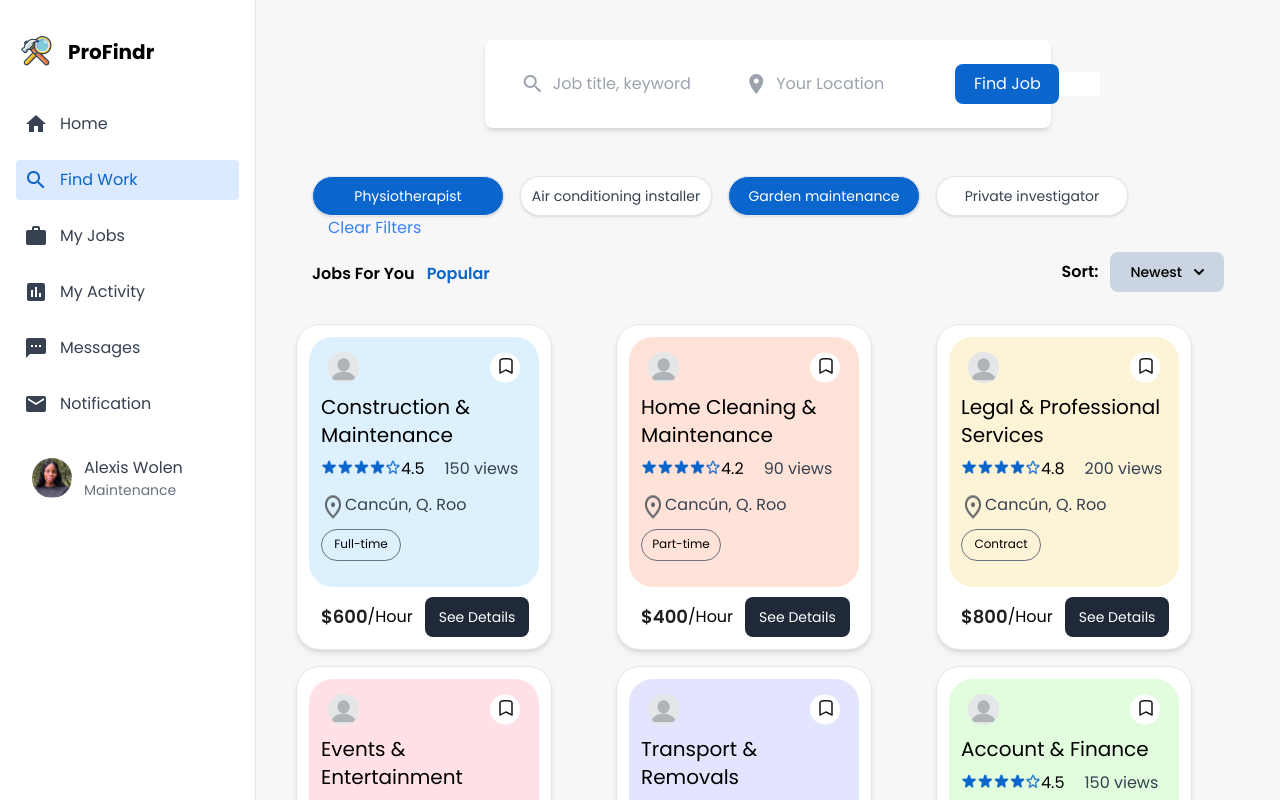
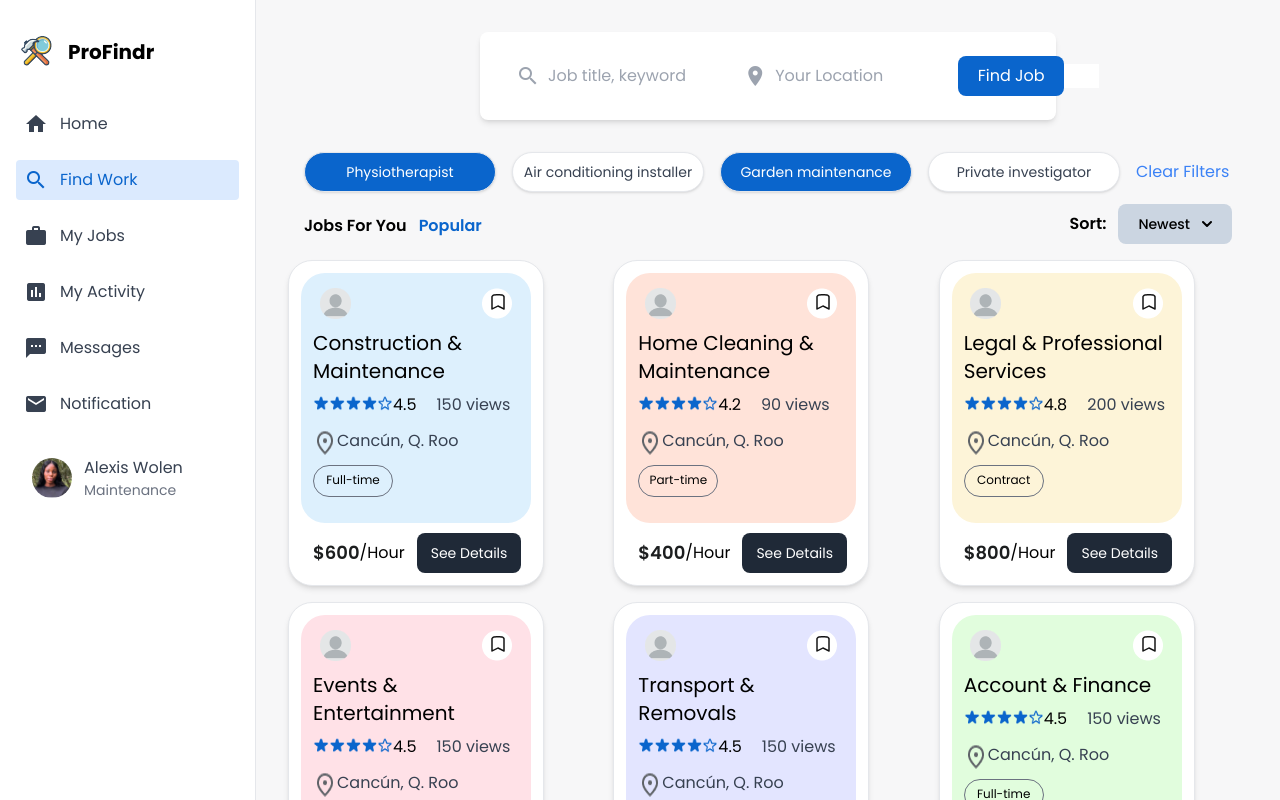
Before and after one commit to YadiraHC/ProFindr, a React (Vite) app: page /find-work in a window 1280 px wide. Shown: the top 800 px of the page. Built offline with nearby package versions, Linux system fonts and the light colour scheme; sample sign-in values are in the browser's storage.

Commit message:
FindWord & MyJobs Navbar

```diff
--- a/src/pages/FindWork.tsx
+++ b/src/pages/FindWork.tsx
@@ -1,5 +1,6 @@
 import React, { useState } from 'react';
 import SideMenu from '../components/common/SideMenu';
+import NavbarApp from '../components/common/NavbarApp';
 import SearchBar from '../components/FindWork/SearchBar';
 import TagsFilter from '../components/FindWork/TagsFilter';
 import CardJobs from '../components/FindWork/CardJobs';
@@ -29,6 +30,7 @@ const jobs: Job[] = [
 const FindWork: React.FC = () => {
     const [isModalOpen, setIsModalOpen] = useState(false);
     const [selectedJob, setSelectedJob] = useState<Job | null>(null);
+    const [isSideMenuOpen, setIsSideMenuOpen] = useState(false);
 
     const openModal = (job: Job) => {
         setSelectedJob(job);
@@ -40,11 +42,13 @@ const FindWork: React.FC = () => {
     };
 
     return (
-        <div className="flex bg-[#F7F7F8] min-h-screen">
+        <div className="lg:flex bg-[#F7F7F8] min-h-screen">
+            <NavbarApp onMenuClick={() => setIsSideMenuOpen(true)} />
             <div className="hidden md:block fixed">
-                <SideMenu />
+                <SideMenu isOpen={true} onClose={() => setIsSideMenuOpen(false)} />
             </div>
-            <div className="flex flex-col space-y-4 p-10 w-full md:ml-64">
+            <SideMenu isOpen={isSideMenuOpen} onClose={() => setIsSideMenuOpen(false)} />
+            <div className="lg:flex-1 p-8 md:ml-64 overflow-auto">
                 <div>
                     <SearchBar />
                 </div>
--- a/src/pages/MyJobs.tsx
+++ b/src/pages/MyJobs.tsx
@@ -1,13 +1,22 @@
-import React from 'react';
+import React, { useState } from 'react';
 import SideMenu from '../components/common/SideMenu';
+import NavbarApp from '../components/common/NavbarApp';
 
 const MyJobs: React.FC = () => {
+
+    const [isSideMenuOpen, setIsSideMenuOpen] = useState(false);
     return (
-        <div className="flex bg-[#F7F7F8]">
-            <div className="hidden md:block">
-                <SideMenu />
+        <div className="flex flex-col bg-[#F7F7F8] min-h-screen">
+            <NavbarApp onMenuClick={() => setIsSideMenuOpen(true)}/>
+            <div className="flex flex-1">
+                <div className="hidden md:block">
+                    <SideMenu isOpen={true} onClose={() => setIsSideMenuOpen(false)} />
+                </div>
+                <SideMenu isOpen={isSideMenuOpen} onClose={() => setIsSideMenuOpen(false)} />
+                <div className="flex-1 p-4">
+                    {/* Próxico codigo :D */}
+                </div>
             </div>
-
         </div>
     );
 };
```
